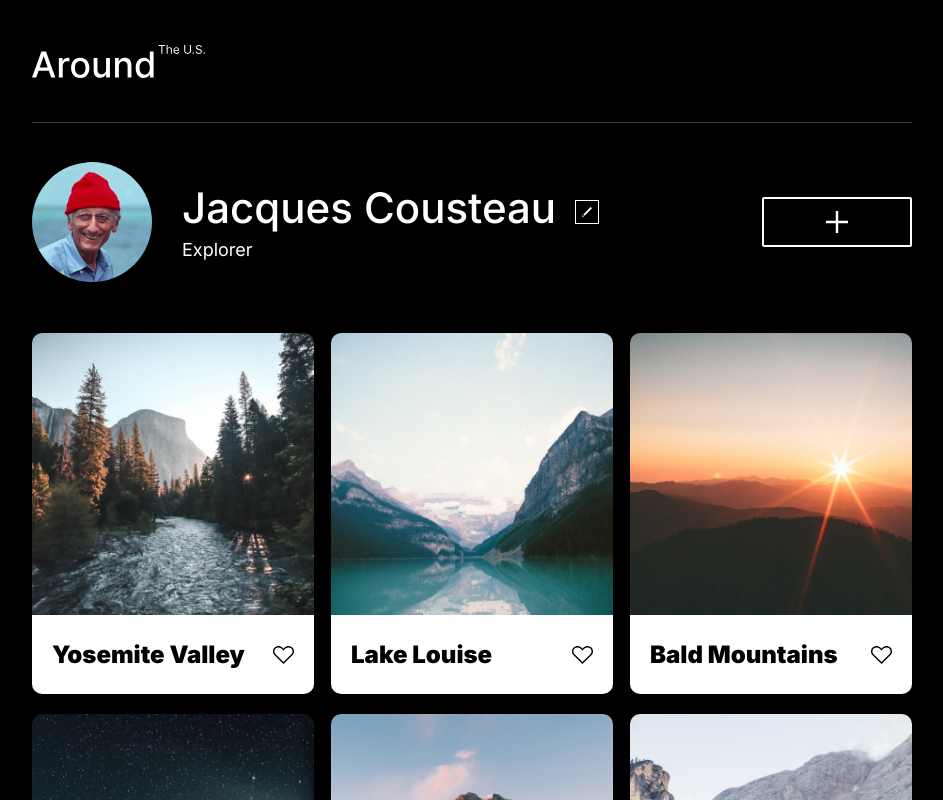
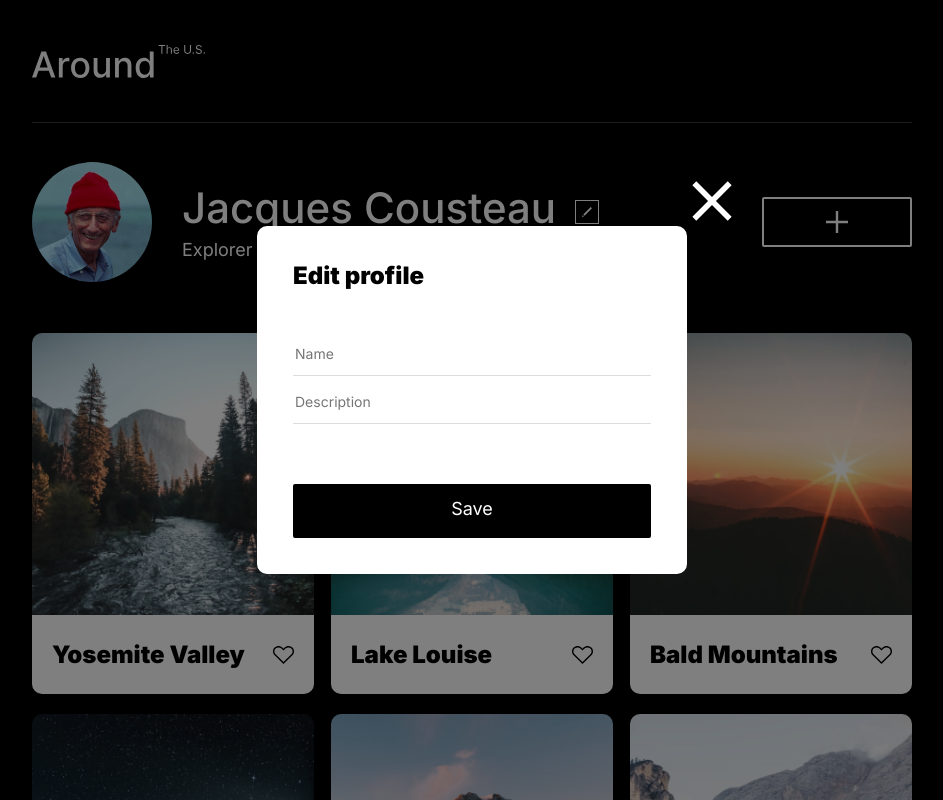
Before and after one commit to FannieMozes/se_project_aroundtheus, a plain HTML site: page index.html in a window 1280 px wide. Both pictures are taken after a click on the button 755 px from the left and 211 px from the top of the page. Shown: the top 800 px of the page, without its empty margins (168-1111 px from the left). Drawn offline with Linux system fonts and the light colour scheme.

Commit message:
Project 4 stage 3 - Index.JS has been updated with code that opens and closes the modal box by using the addEventListener() method, IDs have been added to HTML code for the buttons

```diff
--- a/index.html
+++ b/index.html
@@ -33,6 +33,7 @@
             <button
               class="profile__edit-button"
               type="button"
+              id="profile-edit-button"
               aria-label="edit profile"
             ></button>
             <p class="profile__description">Explorer</p>
@@ -40,6 +41,7 @@
           <button
             class="profile__add-button"
             type="button"
+            id="profile-add-button"
             aria-label="Add images"
           ></button>
         </section>
@@ -139,9 +141,14 @@
       </footer>
     </div>
 
-    <div class="modal">
+    <div class="modal" id="profile-edit-modal">
       <div class="modal__container">
-        <button class="modal__close" type="button" aria-label="close"></button>
+        <button
+          class="modal__close"
+          type="button"
+          id="modal-close-button"
+          aria-label="close"
+        ></button>
         <p class="modal__heading">Edit profile</p>
         <form class="modal__form">
           <fieldset class="modal__fieldset">
--- a/scripts/index.js
+++ b/scripts/index.js
@@ -26,3 +26,15 @@ const initialCards = [
 ];
 
 console.log(initialCards);
+
+const profileEditButton = document.querySelector("#profile-edit-button");
+const profileEditModal = document.querySelector("#profile-edit-modal");
+const profileCloseModal = document.querySelector("#modal-close-button");
+
+profileEditButton.addEventListener("click", () => {
+  profileEditModal.classList.add("modal_opened");
+});
+
+profileCloseModal.addEventListener("click", () => {
+  profileEditModal.classList.remove("modal_opened");
+});
```
